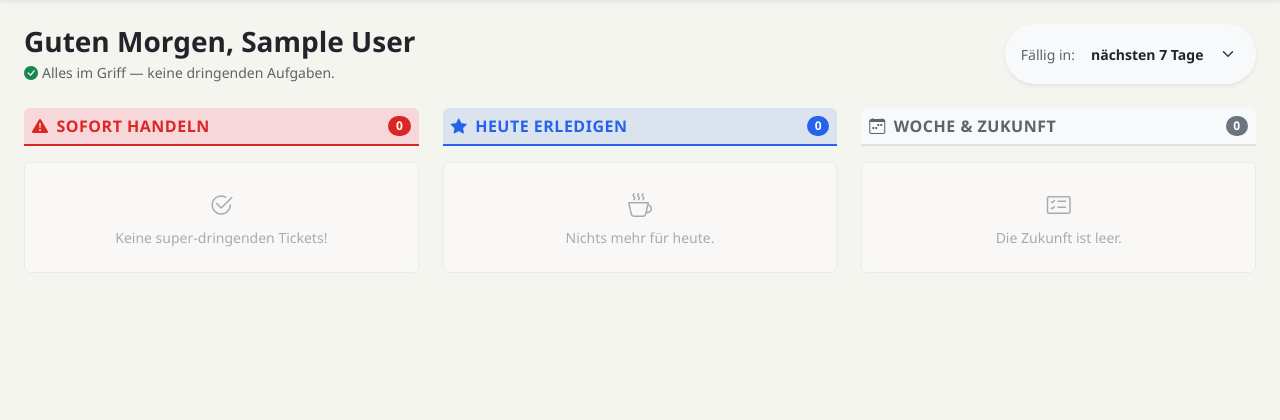
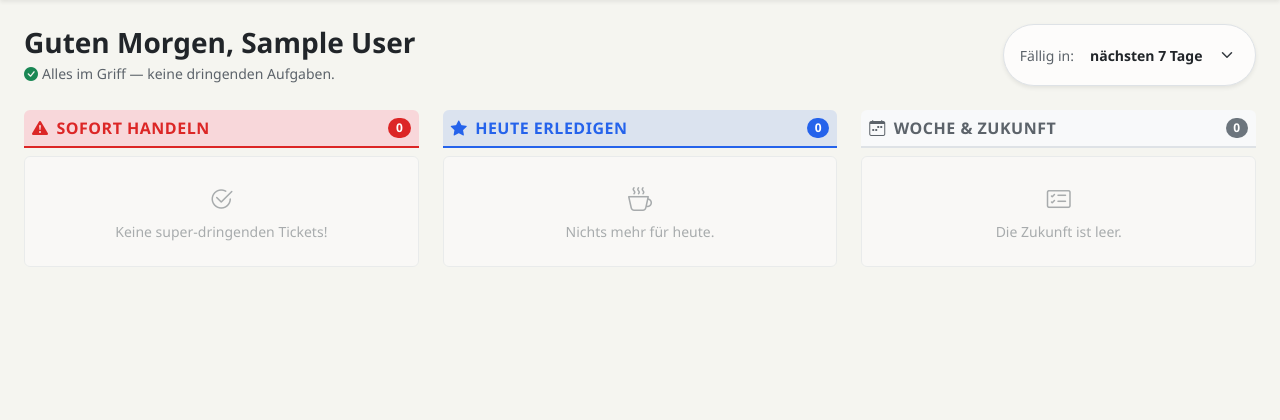
Before and after one commit to Ecronika/ticketsystem, a Flask app: page /my-queue in a window 1280 px wide. Shown: the part 64-484 px from the top of the page. Run offline with Flask 3, Linux system fonts and the light colour scheme; the visitor is signed in with stand-in values (Sample User, id 1); data that the repository does not hold is empty; some libraries are stand-ins or nearby versions.

Commit message:
style(ui): enterprise dark mode constraints and kanban hierarchy polish

```diff
--- a/ticketsystem/templates/my_queue.html
+++ b/ticketsystem/templates/my_queue.html
@@ -18,7 +18,7 @@
         </nav>
     </div>
     <div class="col-auto">
-        <form method="GET" class="d-flex align-items-center gap-2 bg-light p-2 rounded-pill shadow-sm">
+        <form method="GET" class="d-flex align-items-center gap-2 bg-surface border p-2 rounded-pill shadow-sm">
             <label class="small text-muted ms-2 d-none d-md-inline">Fällig in:</label>
             <select name="days" class="form-select form-select-sm border-0 bg-transparent fw-bold" onchange="this.form.submit()" style="width: auto;">
                 <option value="7"  {{ 'selected' if days_horizon == 7  }}>nächsten 7 Tage</option>
@@ -36,7 +36,7 @@
 ------------------------------------------------------------- #}
 {% macro kanban_card(ticket, today) %}
 {% set days_overdue = (today.date() - ticket.due_date.date()).days if ticket.due_date else 0 %}
-<div class="card border-0 shadow-sm overflow-hidden hover-card position-relative mb-3">
+<div class="card border-0 shadow-sm overflow-hidden hover-card position-relative mb-2">
     <div class="card-body p-3">
         <!-- Header: Titel & ID -->
         <div class="d-flex justify-content-between align-items-start mb-2">
@@ -47,28 +47,7 @@
                 {% if ticket.is_confidential %}<i class="bi bi-lock-fill text-warning ms-1" title="Vertraulich"></i>{% endif %}
                 {% if ticket.recurrence_rule %}<i class="bi bi-arrow-repeat text-primary ms-1" title="Serienticket"></i>{% endif %}
             </h3>
-            <span class="text-meta x-small text-muted flex-shrink-0">#{{ ticket.id }}</span>
-        </div>
-
-        <!-- Metadata: Order Ref & Gewerke (Tags) -->
-        <div class="d-flex flex-wrap gap-2 mb-3 mt-2">
-            {% if ticket.order_reference %}
-            <span class="badge bg-light text-dark border fw-normal x-small">
-                <i class="bi bi-hash text-muted"></i> {{ ticket.order_reference }}
-            </span>
-            {% endif %}
-
-            {% for tag in ticket.tags %}
-            <span class="badge badge-subtle-secondary border fw-normal x-small">
-                <i class="bi bi-tag text-muted"></i> {{ tag.name }}
-            </span>
-            {% endfor %}
-        </div>
-
-        <!-- Footer: Priority, Status, Assignee, Date -->
-        <div class="d-flex justify-content-between align-items-center mt-auto border-top pt-2">
-            <!-- Status & Priority -->
-            <div class="d-flex align-items-center gap-1 position-relative z-1">
+            <div class="d-flex align-items-center gap-2 flex-shrink-0">
                 {% if ticket.priority == 1 %}
                     <i class="bi bi-lightning-fill text-danger text-theme-danger" title="Priorität: Hoch"></i>
                 {% elif ticket.priority == 2 %}
@@ -76,6 +55,29 @@
                 {% else %}
                     <i class="bi bi-arrow-down text-info text-theme-info" title="Priorität: Niedrig"></i>
                 {% endif %}
+                <span class="text-meta x-small text-muted">#{{ ticket.id }}</span>
+            </div>
+        </div>
+
+        <!-- Metadata: Order Ref & Gewerke (Tags) -->
+        <div class="d-flex flex-wrap gap-2 mb-3 mt-2">
+            {% if ticket.order_reference %}
+            <span class="badge badge-subtle-secondary border fw-normal x-small position-relative z-1">
+                <i class="bi bi-hash text-muted"></i> {{ ticket.order_reference }}
+            </span>
+            {% endif %}
+
+            {% for tag in ticket.tags %}
+            <span class="badge badge-subtle-secondary border fw-normal x-small position-relative z-1">
+                <i class="bi bi-tag text-muted"></i> {{ tag.name }}
+            </span>
+            {% endfor %}
+        </div>
+
+        <!-- Footer: Priority, Status, Assignee, Date -->
+        <div class="d-flex justify-content-between align-items-center mt-auto border-top pt-2" style="border-color: var(--border-color) !important;">
+            <!-- Status -->
+            <div class="d-flex align-items-center position-relative z-1">
 
                 <span class="badge {{ 'badge-subtle-danger' if ticket.status == 'offen' else 'badge-subtle-primary' if ticket.status == 'in_bearbeitung' else 'badge-subtle-warning' if ticket.status == 'wartet' else 'badge-subtle-success' }} x-small fw-semibold border-0">
                     {{ ticket.status|status_label }}
@@ -85,7 +87,7 @@
             <!-- Assignee & Date -->
             <div class="text-end lh-1 position-relative z-1">
                 <div class="x-small text-muted mb-1">
-                    <i class="bi bi-person"></i>
+                    <i class="bi bi-person opacity-50"></i>
                     {% if ticket.assigned_to_id %}
                         {{ ticket.assigned_to.name }}
                     {% elif ticket.assigned_team_id %}
@@ -95,7 +97,7 @@
                     {% endif %}
                 </div>
                 <div class="x-small {{ 'text-danger text-theme-danger fw-bold' if days_overdue > 0 else 'text-muted' }}">
-                    <i class="bi bi-calendar"></i>
+                    <i class="bi bi-calendar opacity-50"></i>
                     {% if ticket.due_date %}
                         {% if days_overdue > 0 %}
                             {{ days_overdue }} Tag(e) überfällig
@@ -125,7 +127,7 @@
 
     <!-- COL 1: Sofort Handeln (Rot) -->
     <div class="col-11 col-md-6 col-lg-4">
-        <div class="column-header rounded-top p-2 mb-3 d-flex justify-content-between align-items-center"
+        <div class="column-header rounded-top p-2 mb-2 d-flex justify-content-between align-items-center"
              style="background-color: var(--bg-danger-subtle); color: var(--text-danger-override, var(--color-danger)); border-bottom: 2px solid var(--color-danger);">
              <h2 class="h6 fw-bold mb-0 text-uppercase tracking-wide">
                 <i class="bi bi-exclamation-triangle-fill me-2"></i>Sofort Handeln
@@ -146,7 +148,7 @@
 
     <!-- COL 2: Heute Erledigen (Blau) -->
     <div class="col-11 col-md-6 col-lg-4">
-        <div class="column-header rounded-top p-2 mb-3 d-flex justify-content-between align-items-center"
+        <div class="column-header rounded-top p-2 mb-2 d-flex justify-content-between align-items-center"
              style="background-color: rgba(37, 99, 235, 0.12); color: var(--color-primary); border-bottom: 2px solid var(--color-primary);">
              <h2 class="h6 fw-bold mb-0 text-uppercase tracking-wide">
                 <i class="bi bi-star-fill me-2"></i>Heute Erledigen
@@ -167,7 +169,7 @@
 
     <!-- COL 3: Woche & Zukunft (Grau) -->
     <div class="col-11 col-md-6 col-lg-4">
-        <div class="column-header rounded-top p-2 mb-3 d-flex justify-content-between align-items-center"
+        <div class="column-header rounded-top p-2 mb-2 d-flex justify-content-between align-items-center"
              style="background-color: var(--bg-surface-subtle); color: var(--text-muted); border-bottom: 2px solid var(--border-color);">
              <h2 class="h6 fw-bold mb-0 text-uppercase tracking-wide">
                 <i class="bi bi-calendar-week me-2"></i>Woche & Zukunft
```
